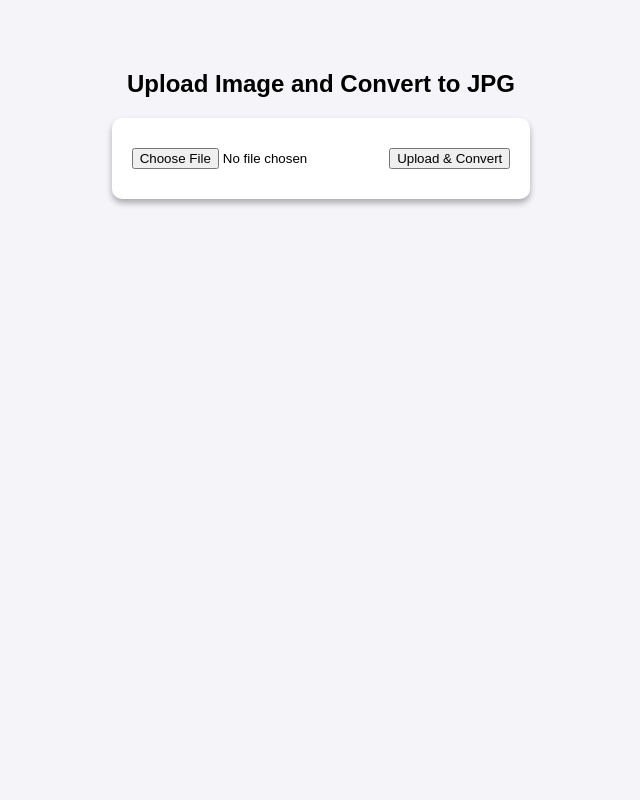
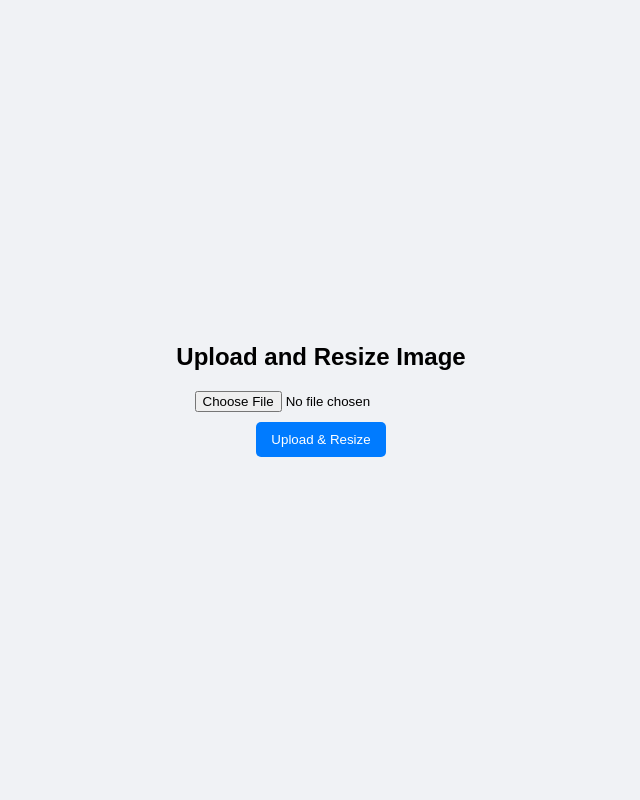
Before and after one commit to balamurugan-kaliyaperumal/Image_Captioning_using_Deep_Learning, a Flask app: page / in a window 1280 px wide. Shown: the whole page, without its empty margins (319-959 px from the left). Run offline with Flask 3, Linux system fonts and the light colour scheme.

Commit message:
Resizing the image into 224x224 pixels

```diff
--- a/app.py
+++ b/app.py
@@ -1,49 +1,52 @@
-from flask import Flask, render_template, request, jsonify
+from flask import Flask, request, render_template, jsonify, url_for
+from PIL import Image
 import os
-from PIL import Image
-from werkzeug.utils import secure_filename
 
 app = Flask(__name__)
 
-UPLOAD_FOLDER = "static/uploads"
+# Directory to save images
+UPLOAD_FOLDER = 'static/uploads'
+app.config['UPLOAD_FOLDER'] = UPLOAD_FOLDER
 os.makedirs(UPLOAD_FOLDER, exist_ok=True)
 
-ALLOWED_EXTENSIONS = {"png", "jpg", "jpeg"}
-
-def allowed_file(filename):
-    return '.' in filename and filename.rsplit('.', 1)[1].lower() in ALLOWED_EXTENSIONS
-
-def convert_to_jpg(image_path):
-    img = Image.open(image_path)
-    rgb_img = img.convert("RGB")
-    new_path = os.path.splitext(image_path)[0] + ".jpg"
-    rgb_img.save(new_path, "JPEG")
-    return new_path
 
 @app.route('/')
-def home():
+def index():
     return render_template('index.html')
 
-@app.route('/upload', methods=['POST'])
-def upload_image():
+
+@app.route('/upload_resize', methods=['POST'])
+def upload_resize():
     if 'image' not in request.files:
-        return jsonify({"error": "No file part"}), 400
+        return jsonify({'error': 'No file part'}), 400
 
     file = request.files['image']
     if file.filename == '':
-        return jsonify({"error": "No selected file"}), 400
+        return jsonify({'error': 'No selected file'}), 400
 
-    if file and allowed_file(file.filename):
-        filename = secure_filename(file.filename)
-        filepath = os.path.join(UPLOAD_FOLDER, filename)
-        file.save(filepath)
+    if file:
 
-        if not filename.lower().endswith(".jpg"):
-            filepath = convert_to_jpg(filepath)
+        original_path = os.path.join(app.config['UPLOAD_FOLDER'], file.filename)
+        file.save(original_path)
 
-        return jsonify({"message": "Image uploaded and converted to JPG successfully.", "image_path": "/" + filepath})
 
-    return jsonify({"error": "Invalid file type"}), 400
+        img = Image.open(original_path)
+        jpg_path = os.path.join(app.config['UPLOAD_FOLDER'], 'converted.jpg')
+        img.convert('RGB').save(jpg_path, 'JPEG')
+
+
+        resized_path = os.path.join(app.config['UPLOAD_FOLDER'], 'resized.jpg')
+        img_resized = img.resize((224, 224))
+        img_resized.convert('RGB').save(resized_path, 'JPEG')
+
+
+        original_url = url_for('static', filename='uploads/converted.jpg')
+        resized_url = url_for('static', filename='uploads/resized.jpg')
+
+        return jsonify({'original_image': original_url, 'resized_image': resized_url})
+
+    return jsonify({'error': 'File processing failed'}), 500
+
 
 if __name__ == '__main__':
     app.run(debug=True)
--- a/templates/index.html
+++ b/templates/index.html
@@ -3,84 +3,92 @@
 <head>
     <meta charset="UTF-8">
     <meta name="viewport" content="width=device-width, initial-scale=1.0">
-    <title>Image Upload & Convert to JPG</title>
+    <title>Image Upload and Resize</title>
     <style>
         body {
             font-family: 'Arial', sans-serif;
             display: flex;
             flex-direction: column;
             align-items: center;
-            margin-top: 50px;
-            background-color: #f4f4f9;
+            justify-content: center;
+            height: 100vh;
+            margin: 0;
+            background-color: #f0f2f5;
         }
-
-        .upload-section {
-            background: #fff;
-            padding: 20px;
-            border-radius: 10px;
-            box-shadow: 0 4px 6px rgba(0, 0, 0, 0.3);
-            text-align: center;
+        h2 {
+            margin-bottom: 20px;
         }
-
-        .upload-section input {
-            margin: 10px 0;
+        input[type="file"] {
+            margin-bottom: 10px;
         }
-
-        .output {
+        button {
+            padding: 10px 15px;
+            border: none;
+            border-radius: 5px;
+            background-color: #007BFF;
+            color: white;
+            cursor: pointer;
+        }
+        button:hover {
+            background-color: #0056b3;
+        }
+        #output {
             margin-top: 20px;
             text-align: center;
         }
-
-        .output img {
+        img {
+            margin-top: 15px;
             max-width: 300px;
-            margin-top: 20px;
             border: 2px solid #333;
-            border-radius: 5px;
+            border-radius: 10px;
         }
     </style>
 </head>
 <body>
-    <h2>Upload Image and Convert to JPG</h2>
-    <div class="upload-section">
-        <input type="file" id="imageUpload" accept="image/*">
-        <button onclick="uploadImage()">Upload & Convert</button>
-    </div>
 
-    <div class="output" id="output"></div>
+    <h2>Upload and Resize Image</h2>
+    <input type="file" id="imageUpload" accept="image/*">
+    <button onclick="uploadImage()">Upload & Resize</button>
+
+    <div id="output"></div>
 
     <script>
         async function uploadImage() {
-            const fileInput = document.getElementById("imageUpload");
+            const fileInput = document.getElementById('imageUpload');
             const file = fileInput.files[0];
 
             if (!file) {
-                alert("Please select an image.");
+                alert('Please select an image!');
                 return;
             }
 
             const formData = new FormData();
-            formData.append("image", file);
+            formData.append('image', file);
 
             try {
-                const response = await fetch("/upload", {
-                    method: "POST",
+                const response = await fetch('/upload_resize', {
+                    method: 'POST',
                     body: formData,
                 });
 
                 const result = await response.json();
+
                 if (response.ok) {
-                    document.getElementById("output").innerHTML = `
-                        <p>${result.message}</p>
-                        <img src="${result.image_path}" alt="Converted Image">
+                    document.getElementById('output').innerHTML = `
+                        <p><strong>Original Image:</strong></p>
+                        <img src="${result.original_image}" alt="Original Image">
+                        <p><strong>Resized Image:</strong></p>
+                        <img src="${result.resized_image}" alt="Resized Image">
                     `;
                 } else {
-                    alert(result.error);
+                    document.getElementById('output').innerHTML = `<p>Error: ${result.error}</p>`;
                 }
             } catch (error) {
-                console.error(error);
-                alert("Error uploading the image.");
+                console.error('Error uploading image:', error);
+                document.getElementById('output').innerHTML = `<p>Error uploading image.</p>`;
             }
         }
     </script>
+
 </body>
 </html>
```
Also changed, not shown: static/uploads/OIP_resized.jpg (added), static/uploads/converted.jpg (added), static/uploads/resized.jpg (added).
